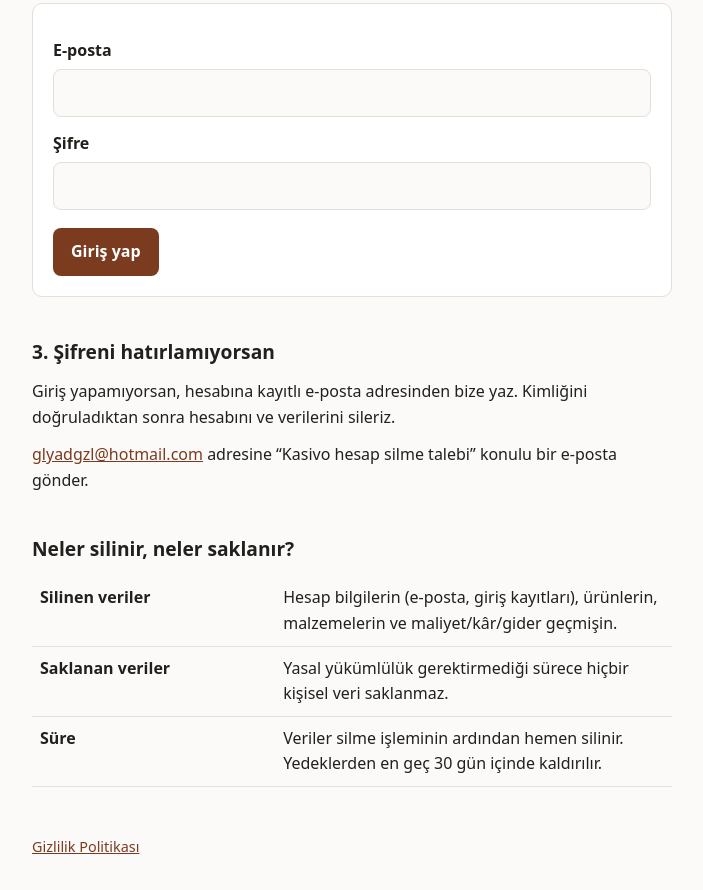
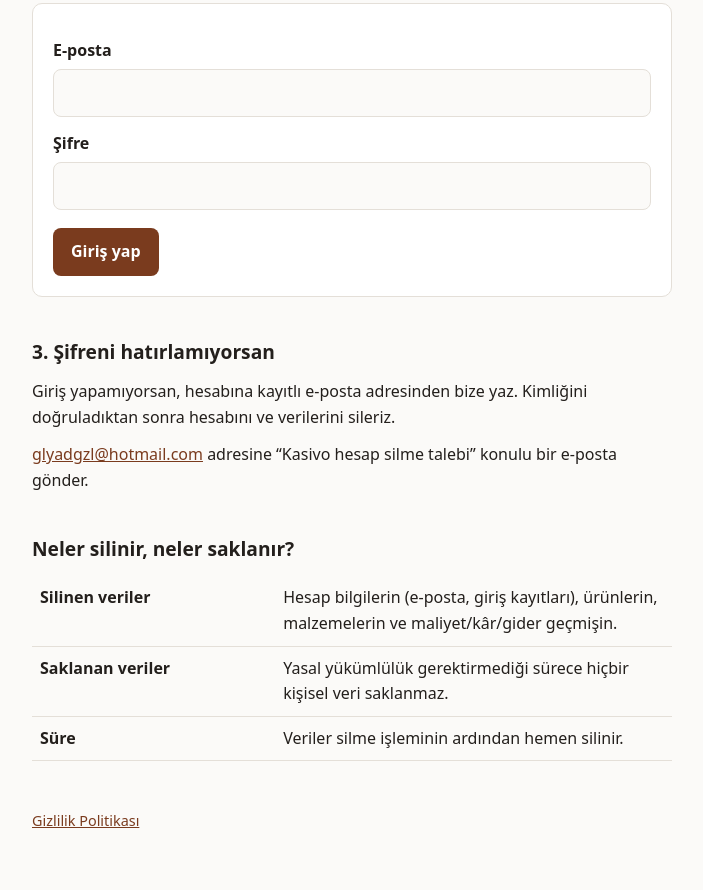
Before and after one commit to GulayAdgzl/GulayAdgzl.github.io, a plain HTML site: page kasivo_delete_account.html in a window 1280 px wide. Shown: the part 449-1339 px from the top of the page, without its empty margins (288-991 px from the left). Drawn offline with nearby package versions, Linux system fonts and the light colour scheme.

Commit message:
Revise data deletion duration details
Updated the information regarding data deletion duration.

```diff
--- a/kasivo_delete_account.html
+++ b/kasivo_delete_account.html
@@ -142,7 +142,7 @@
   <table>
     <tr><th>Silinen veriler</th><td>Hesap bilgilerin (e-posta, giriş kayıtları), ürünlerin, malzemelerin ve maliyet/kâr/gider geçmişin.</td></tr>
     <tr><th>Saklanan veriler</th><td>Yasal yükümlülük gerektirmediği sürece hiçbir kişisel veri saklanmaz.</td></tr>
-    <tr><th>Süre</th><td>Veriler silme işleminin ardından hemen silinir. Yedeklerden en geç 30 gün içinde kaldırılır.</td></tr>
+    <tr><th>Süre</th><td>Veriler silme işleminin ardından hemen silinir.</td></tr>
   </table>
 
   <footer>
```
